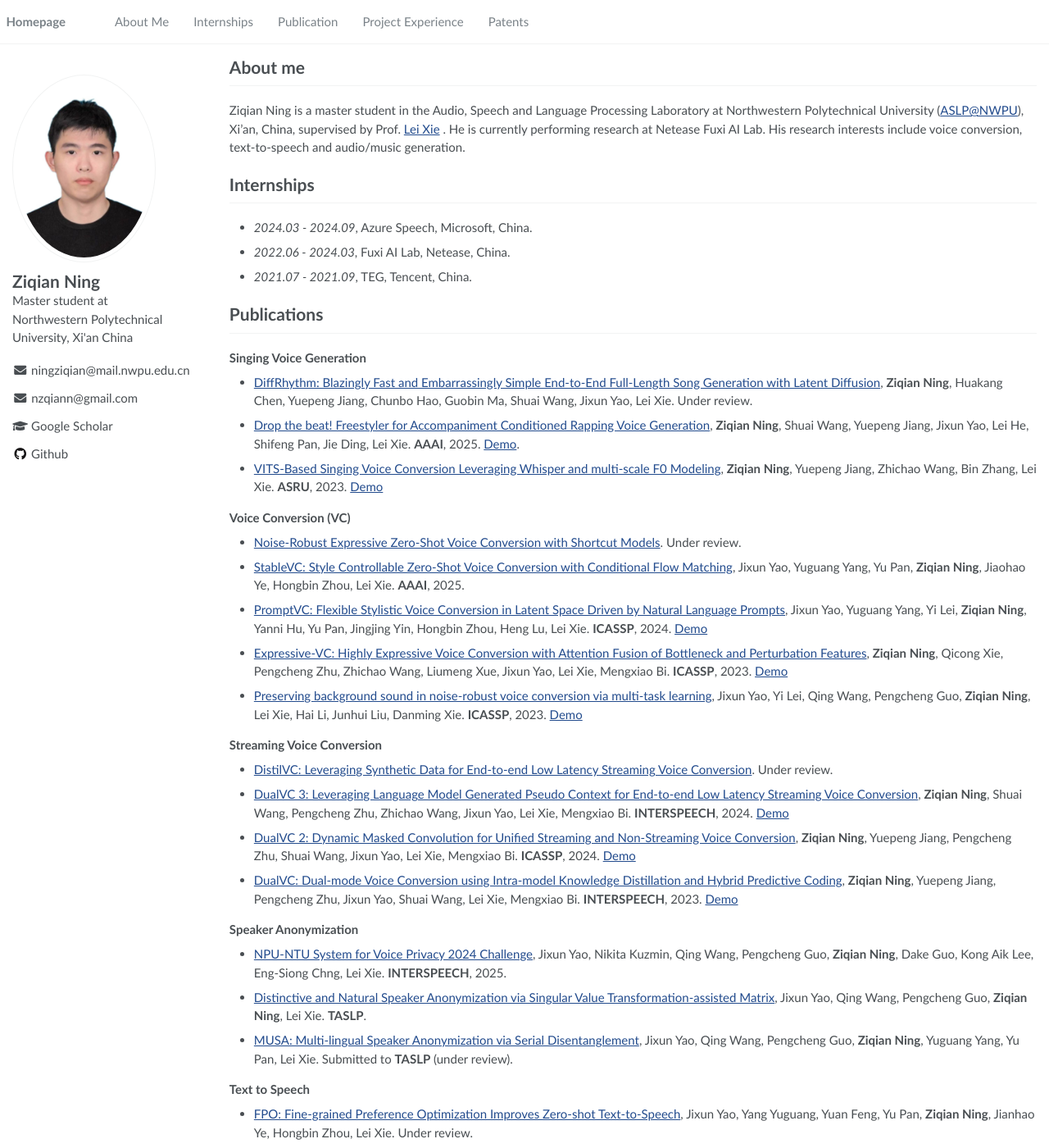
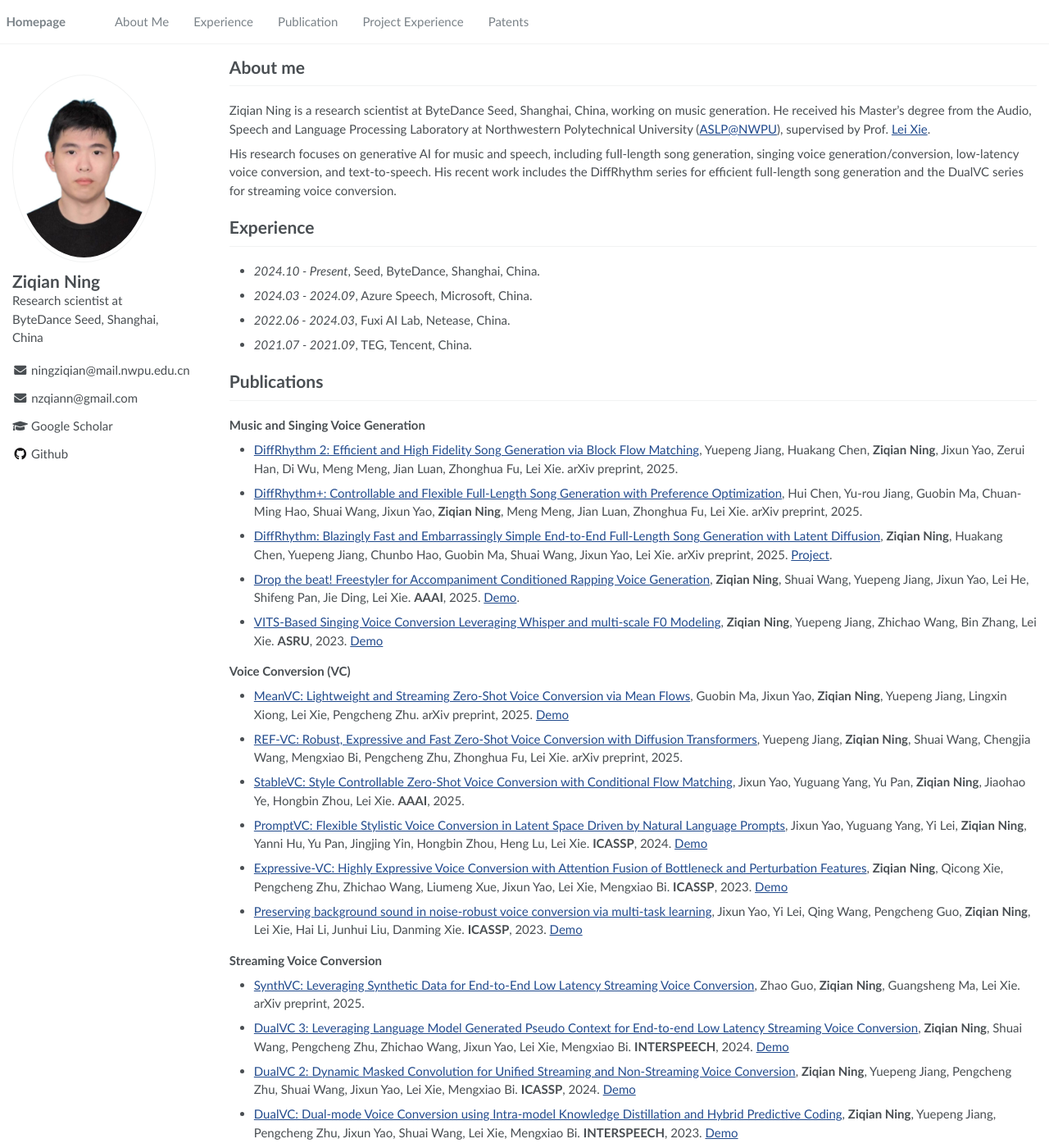
Before and after one commit to NZqian/NZqian.github.io, a Jekyll site: the page built from _pages/about.md, in a window 1280 px wide and 1400 px high. Shown: the whole window at 82% size. Built offline with Jekyll 4.4.1, drawn with Linux system fonts in a browser that asks for light colours; some of the changed text lies outside the part shown.

Commit message:
update latest status

```diff
--- a/_config.yml
+++ b/_config.yml
@@ -7,7 +7,7 @@
 
 # Site Settings
 title                    : "Ziqian Ning (宁子谦)"
-description              : "Master student at Northwestern Polytechnical University, Xi'an China"
+description              : "Research scientist at ByteDance Seed, Shanghai, China"
 repository               : "nzqian.github.io"
 google_scholar_stats_use_cdn : true
 
--- a/_data/navigation.yml
+++ b/_data/navigation.yml
@@ -3,8 +3,8 @@ main:
   - title: "About Me"
     url: "/#about-me"
 
-  - title: "Internships"
-    url: "/#internships"
+  - title: "Experience"
+    url: "/#experience"
 
   # - title: "Research"
   #   url: "/#-research-area"
--- a/_pages/about.md
+++ b/_pages/about.md
@@ -20,7 +20,9 @@ redirect_from:
 # About me
 <span class='anchor' id='about-me'></span>
 
-Ziqian Ning is a master student in the Audio, Speech and Language Processing Laboratory at Northwestern Polytechnical University ([ASLP@NWPU](http://www.npu-aslp.org/english)), Xi'an, China, supervised by Prof. [Lei Xie](http://www.nwpu-aslp.org/lxie/) . He is currently performing research at Netease Fuxi AI Lab. His research interests include voice conversion, text-to-speech and audio/music generation.
+Ziqian Ning is a research scientist at ByteDance Seed, Shanghai, China, working on music generation. He received his Master's degree from the Audio, Speech and Language Processing Laboratory at Northwestern Polytechnical University ([ASLP@NWPU](http://www.npu-aslp.org/english)), supervised by Prof. [Lei Xie](http://www.nwpu-aslp.org/lxie/).
+
+His research focuses on generative AI for music and speech, including full-length song generation, singing voice generation/conversion, low-latency voice conversion, and text-to-speech. His recent work includes the DiffRhythm series for efficient full-length song generation and the DualVC series for streaming voice conversion.
 
 
 <!-- # 📜 Research Area
@@ -44,9 +46,10 @@ Ziqian Ning is a master student in the Audio, Speech and Language Processing Lab
 </table> -->
 
 
-# Internships
-<span class='anchor' id='internships'></span>
+# Experience
+<span class='anchor' id='experience'></span>
 
+- *2024.10 - Present*, Seed, ByteDance, Shanghai, China.
 - *2024.03 - 2024.09*, Azure Speech, Microsoft, China.
 - *2022.06 - 2024.03*, Fuxi AI Lab, Netease, China.
 - *2021.07 - 2021.09*, TEG, Tencent, China.
@@ -55,9 +58,13 @@ Ziqian Ning is a master student in the Audio, Speech and Language Processing Lab
 # Publications
 <span class='anchor' id='publication'></span>
 
-**Singing Voice Generation**
+**Music and Singing Voice Generation**
 
-- [DiffRhythm: Blazingly Fast and Embarrassingly Simple End-to-End Full-Length Song Generation with Latent Diffusion](https://aslp-lab.github.io/DiffRhythm.github.io/), **Ziqian Ning**, Huakang Chen, Yuepeng Jiang, Chunbo Hao, Guobin Ma, Shuai Wang, Jixun Yao, Lei Xie. Under review.
+- [DiffRhythm 2: Efficient and High Fidelity Song Generation via Block Flow Matching](https://arxiv.org/abs/2510.22950), Yuepeng Jiang, Huakang Chen, **Ziqian Ning**, Jixun Yao, Zerui Han, Di Wu, Meng Meng, Jian Luan, Zhonghua Fu, Lei Xie. arXiv preprint, 2025.
+
+- [DiffRhythm+: Controllable and Flexible Full-Length Song Generation with Preference Optimization](https://arxiv.org/abs/2507.12890), Hui Chen, Yu-rou Jiang, Guobin Ma, Chuan-Ming Hao, Shuai Wang, Jixun Yao, **Ziqian Ning**, Meng Meng, Jian Luan, Zhonghua Fu, Lei Xie. arXiv preprint, 2025.
+
+- [DiffRhythm: Blazingly Fast and Embarrassingly Simple End-to-End Full-Length Song Generation with Latent Diffusion](https://arxiv.org/abs/2503.01183), **Ziqian Ning**, Huakang Chen, Yuepeng Jiang, Chunbo Hao, Guobin Ma, Shuai Wang, Jixun Yao, Lei Xie. arXiv preprint, 2025. [Project](https://nzqian.github.io/DiffRhythm/).
 
 - [Drop the beat! Freestyler for Accompaniment Conditioned Rapping Voice Generation](https://arxiv.org/pdf/2408.15474), **Ziqian Ning**, Shuai Wang, Yuepeng Jiang, Jixun Yao, Lei He, Shifeng Pan, Jie Ding, Lei Xie. **AAAI**, 2025. [Demo](https://nzqian.github.io/Freestyler/).
 
@@ -65,7 +72,9 @@ Ziqian Ning is a master student in the Audio, Speech and Language Processing Lab
 
 **Voice Conversion (VC)**
 
-- [Noise-Robust Expressive Zero-Shot Voice Conversion with Shortcut Models](). Under review.
+- [MeanVC: Lightweight and Streaming Zero-Shot Voice Conversion via Mean Flows](https://arxiv.org/abs/2510.08392), Guobin Ma, Jixun Yao, **Ziqian Ning**, Yuepeng Jiang, Lingxin Xiong, Lei Xie, Pengcheng Zhu. arXiv preprint, 2025. [Demo](https://aslp-lab.github.io/MeanVC/)
+
+- [REF-VC: Robust, Expressive and Fast Zero-Shot Voice Conversion with Diffusion Transformers](https://arxiv.org/abs/2508.04996), Yuepeng Jiang, **Ziqian Ning**, Shuai Wang, Chengjia Wang, Mengxiao Bi, Pengcheng Zhu, Zhonghua Fu, Lei Xie. arXiv preprint, 2025.
 
 - [StableVC: Style Controllable Zero-Shot Voice Conversion with Conditional Flow Matching](https://arxiv.org/pdf/2412.04724), Jixun Yao, Yuguang Yang, Yu Pan, **Ziqian Ning**, Jiaohao Ye, Hongbin Zhou, Lei Xie. **AAAI**, 2025.
 
@@ -78,7 +87,7 @@ Ziqian Ning is a master student in the Audio, Speech and Language Processing Lab
 
 **Streaming Voice Conversion**
 
-- [DistilVC: Leveraging Synthetic Data for End-to-end Low Latency Streaming Voice Conversion](). Under review.
+- [SynthVC: Leveraging Synthetic Data for End-to-End Low Latency Streaming Voice Conversion](https://arxiv.org/abs/2510.09245), Zhao Guo, **Ziqian Ning**, Guangsheng Ma, Lei Xie. arXiv preprint, 2025.
 
 - [DualVC 3: Leveraging Language Model Generated Pseudo Context for End-to-end Low Latency Streaming Voice Conversion](https://arxiv.org/pdf/2406.07846v1), **Ziqian Ning**, Shuai Wang, Pengcheng Zhu, Zhichao Wang, Jixun Yao, Lei Xie, Mengxiao Bi. **INTERSPEECH**, 2024. [Demo](https://dualvc.github.io/dualvc3/)
 
@@ -92,11 +101,11 @@ Ziqian Ning is a master student in the Audio, Speech and Language Processing Lab
 
 - [Distinctive and Natural Speaker Anonymization via Singular Value Transformation-assisted Matrix](https://arxiv.org/abs/2405.10786), Jixun Yao, Qing Wang, Pengcheng Guo, **Ziqian Ning**, Lei Xie. **TASLP**.
 
-- [MUSA: Multi-lingual Speaker Anonymization via Serial Disentanglement](https://arxiv.org/pdf/2407.11629), Jixun Yao, Qing Wang, Pengcheng Guo, **Ziqian Ning**, Yuguang Yang, Yu Pan, Lei Xie. Submitted to **TASLP** (under review).
+- [MUSA: Multi-lingual Speaker Anonymization via Serial Disentanglement](https://arxiv.org/pdf/2407.11629), Jixun Yao, Qing Wang, Pengcheng Guo, **Ziqian Ning**, Yuguang Yang, Yu Pan, Lei Xie. **TASLP**, 2025.
 
 
 **Text to Speech**
-- [FPO: Fine-grained Preference Optimization Improves Zero-shot Text-to-Speech](), Jixun Yao, Yang Yuguang, Yuan Feng, Yu Pan, **Ziqian Ning**, Jianhao Ye, Hongbin Zhou, Lei Xie. Under review.
+- [Fine-grained Preference Optimization Improves Zero-shot Text-to-Speech](https://arxiv.org/abs/2502.02950), Jixun Yao, Yuguang Yang, Yu Pan, Yuan Feng, **Ziqian Ning**, Jianhao Ye, Hongbin Zhou, Lei Xie. arXiv preprint, 2025.
 
 - [Accent-VITS: accent transfer for end-to-end TTS](https://arxiv.org/pdf/2312.16850.pdf), Linhan Ma, Yongmao Zhang, Xinfa Zhu, Yi Lei, **Ziqian Ning**, Pengcheng Zhu, Lei Xie. **NCMMSC**, 2023. [Demo](https://anonymous-accentvits.github.io/AccentVITS/)
 
@@ -104,6 +113,10 @@ Ziqian Ning is a master student in the Audio, Speech and Language Processing Lab
 # Project Experience
 <span class='anchor' id='project-experience'></span>
 
+- **DiffRhythm Series**
+  - Lead the development of efficient end-to-end full-length song generation systems that synthesize vocals and accompaniment from lyrics and style prompts, spanning latent diffusion, block flow matching, controllable style conditioning, and preference optimization.
+  - Released DiffRhythm as an open-source full-length song generation model. It quickly reached No. 1 on the Hugging Face Space trending chart after release, and the GitHub repository has received 2K+ stars. [Project](https://nzqian.github.io/DiffRhythm/)
+  - Extend the original system into DiffRhythm+ and DiffRhythm 2, improving controllability, preference alignment, lyric alignment, generation fidelity, and long-form coherence.
 - **Singing Voice Conversion Challenge 2023**
   - Propose a VITS-based singing voice conversion model that leverages Whisper bottleneck features as linguistic information and uses PBTC module extracts multi-scale F0 to better capture the pitch variation. The results of the official competition measurements demonstrate that our system achieves human-level naturalness, ranking first and second in Task 1 and Task 2, respectively. [Demo](https://nzqian.github.io/SVCC2023-t23-ASLP)
 - **Online Text-to-speech synthesis system**
```
Also changed, not shown: README.md (+1 -1 lines).
